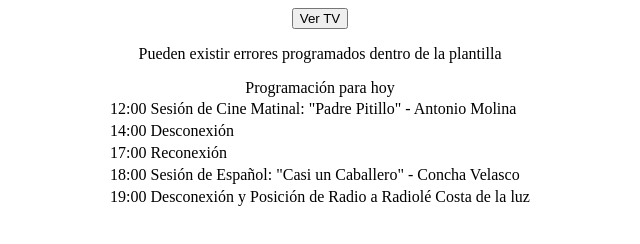
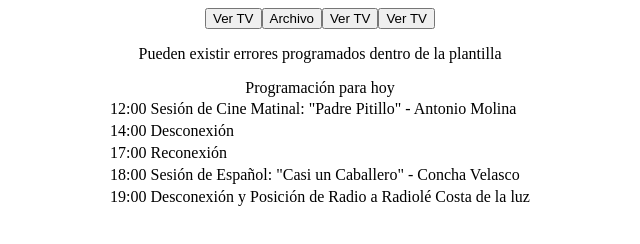
Before and after one commit to ultradotnet/tvlepe, a plain HTML site: page index.html in a window 1280 px wide. Shown: the whole page, without its empty margins (320-960 px from the left). Drawn offline with Linux system fonts and the light colour scheme.

Commit message:
Archive Added

```diff
--- a/index.html
+++ b/index.html
@@ -7,8 +7,7 @@ content="text/html;charset=utf-8" />
 
 <body>
 
-  <center><input type="button" value="Ver TV" onclick="window.open('https://player.twitch.tv/?volume=1&!muted&channel=televisionlepe','popUpWindow','height=320,width=480,left=100,top=100,resizable=no,scrollbars=no,toolbar=no,menubar=no,location=no,directories=no, status=no');"></<center><br>
-
+  <center><input type="button" value="Ver TV" onclick="window.open('https://player.twitch.tv/?volume=1&!muted&channel=televisionlepe','popUpWindow','height=320,width=480,left=100,top=100,resizable=no,scrollbars=no,toolbar=no,menubar=no,location=no,directories=no, status=no');"><input type="button" value="Archivo" onclick="window.open('https://ultradotnet.github.io/tvlepe/archivo.html','popUpWindow','height=320,width=480,left=100,top=100,resizable=no,scrollbars=yes,toolbar=no,menubar=no,location=no,directories=no, status=no');"><input type="button" value="Ver TV" onclick="window.open('https://player.twitch.tv/?volume=1&!muted&channel=televisionlepe','popUpWindow','height=320,width=480,left=100,top=100,resizable=no,scrollbars=no,toolbar=no,menubar=no,location=no,directories=no, status=no');"><input type="button" value="Ver TV" onclick="window.open('https://player.twitch.tv/?volume=1&!muted&channel=televisionlepe','popUpWindow','height=320,width=480,left=100,top=100,resizable=no,scrollbars=no,toolbar=no,menubar=no,location=no,directories=no, status=no');"></<center><br>
 <center><p>Pueden existir errores programados dentro de la plantilla</p></center>
 
 <table>
```
Also changed, not shown: archivo.html (added, +13 -0 lines).
